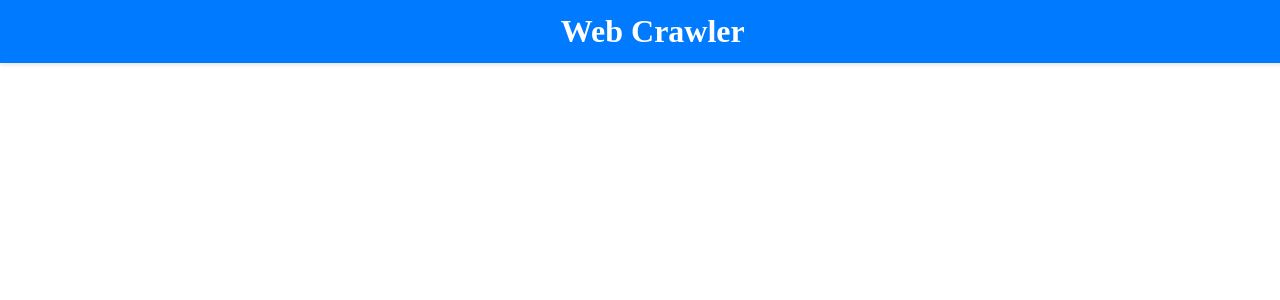
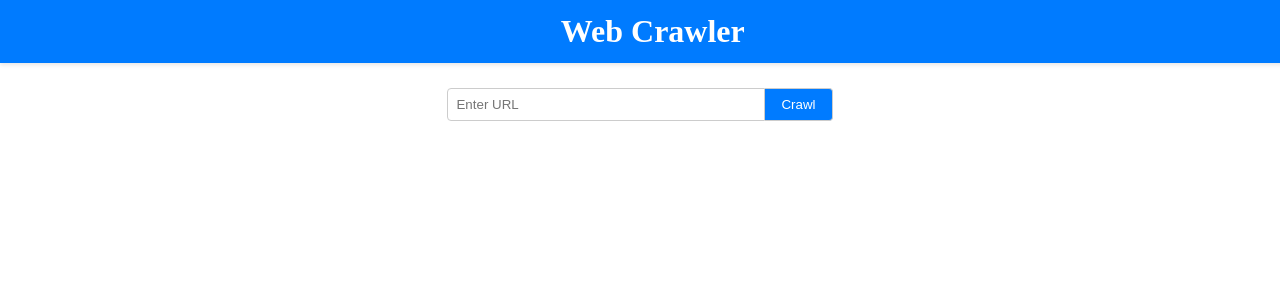
Before and after one commit to LucasToledoFaria/web-crawler, a Vue app in the folder frontend/: page / in a window 1280 px wide. Shown: the top 300 px of the page. Built offline with nearby package versions, Linux system fonts and the light colour scheme.

Commit message:
feat: add search bar

```diff
--- a/frontend/src/App.vue
+++ b/frontend/src/App.vue
@@ -1,16 +1,19 @@
 <template>
   <div class="app-container">
     <Header />
+    <CrawlerComponent />
   </div>
 </template>
 
 <script>
 import Header from "./components/Structure/Header.vue";
+import CrawlerComponent from "./components/Crawler/CrawlerComponent.vue";
 
 export default {
   name: "App",
   components: {
     Header,
+    CrawlerComponent,
   },
   data() {
     return {
--- /dev/null
+++ b/frontend/src/components/Crawler/CrawlerComponent.vue
@@ -0,0 +1,34 @@
+<template>
+  <div>
+    <SearchBar @crawl-success="handleCrawlSuccess" />
+  </div>
+</template>
+
+<script>
+import SearchBar from "./SearchBar.vue";
+
+export default {
+  name: "CrawlerComponent",
+  components: {
+    SearchBar,
+  },
+  data() {
+    return {
+      responseData: null,
+    };
+  },
+  methods: {
+    handleCrawlSuccess(data) {
+      this.responseData = data;
+    },
+  },
+};
+</script>
+
+<style scoped>
+div {
+  display: flex;
+  flex-direction: column;
+  align-items: center;
+}
+</style>
--- /dev/null
+++ b/frontend/src/components/Crawler/SearchBar.vue
@@ -0,0 +1,86 @@
+<template>
+  <div class="search-bar">
+    <input v-model="url" type="text" placeholder="Enter URL" />
+    <button @click="crawl">
+      <span>Crawl</span>
+    </button>
+  </div>
+</template>
+
+<script>
+export default {
+  name: "SearchBar",
+  data() {
+    return {
+      url: "",
+    };
+  },
+  methods: {
+    async crawl() {
+      try {
+        const response = await fetch("http://localhost:8080/", {
+          method: "POST",
+          headers: {
+            "Content-Type": "application/json",
+          },
+          body: JSON.stringify({
+            url: this.url,
+            max_depth: 3,
+            max_urls: 200,
+            max_connections: 20,
+            max_host_connections: 10,
+          }),
+        });
+        if (!response.ok) {
+          throw new Error(await response.text());
+        }
+        const data = await response.json();
+        this.$emit("crawl-success", data);
+        console.log(data);
+      } catch (error) {
+        console.error("Error:", error);
+      }
+    },
+  },
+};
+</script>
+
+<style scoped>
+.search-bar {
+  display: flex;
+  flex-direction: row;
+  justify-content: center;
+  align-items: center;
+  margin: 1rem;
+}
+
+input {
+  padding: 0.5rem;
+  width: 300px;
+  border: 1px solid #ccc;
+  border-radius: 4px 0 0 4px;
+  outline: none;
+}
+
+button {
+  padding: 0.5rem 1rem;
+  border: 1px solid #ccc;
+  border-left: none;
+  border-radius: 0 4px 4px 0;
+  background-color: #007bff;
+  color: white;
+  cursor: pointer;
+  display: flex;
+  align-items: center;
+  justify-content: center;
+}
+
+button:disabled {
+  background-color: #cccccc;
+  cursor: not-allowed;
+}
+
+button:hover:enabled {
+  background-color: #0056b3;
+}
+</style>
```
